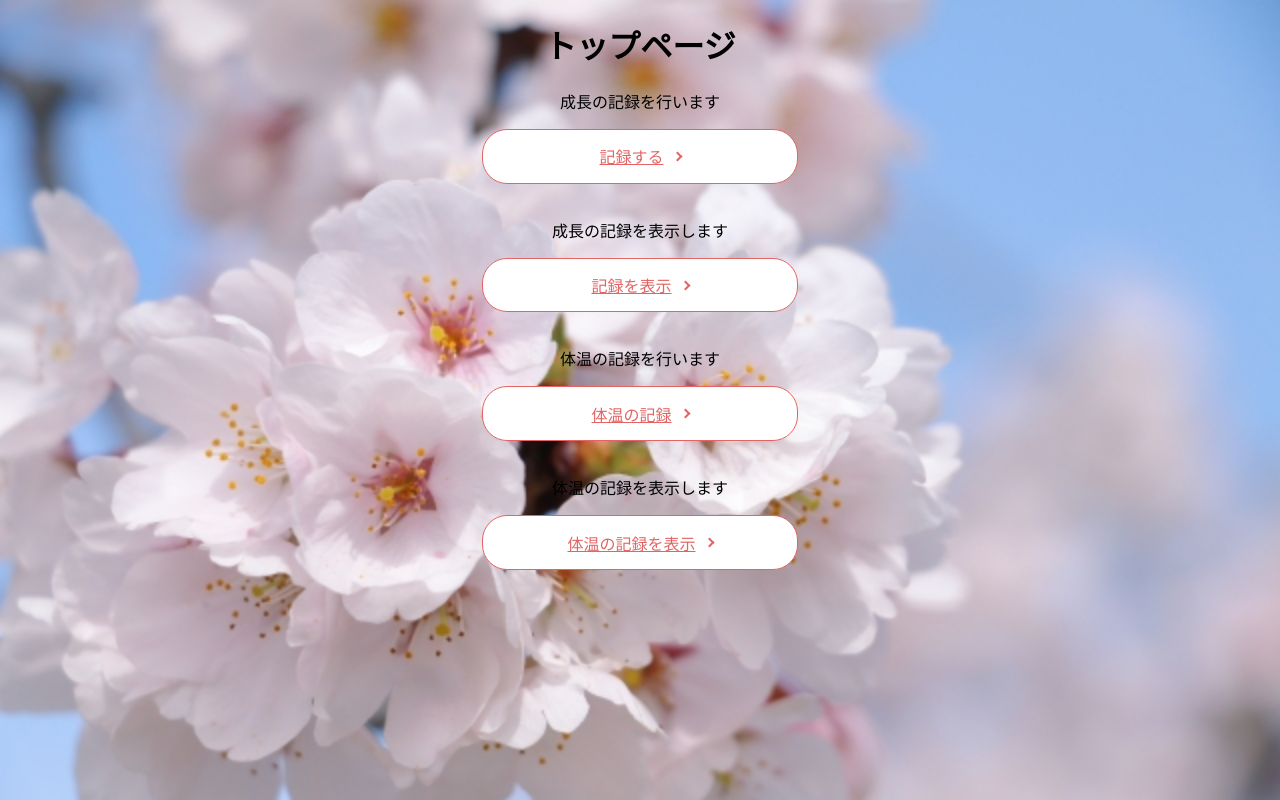
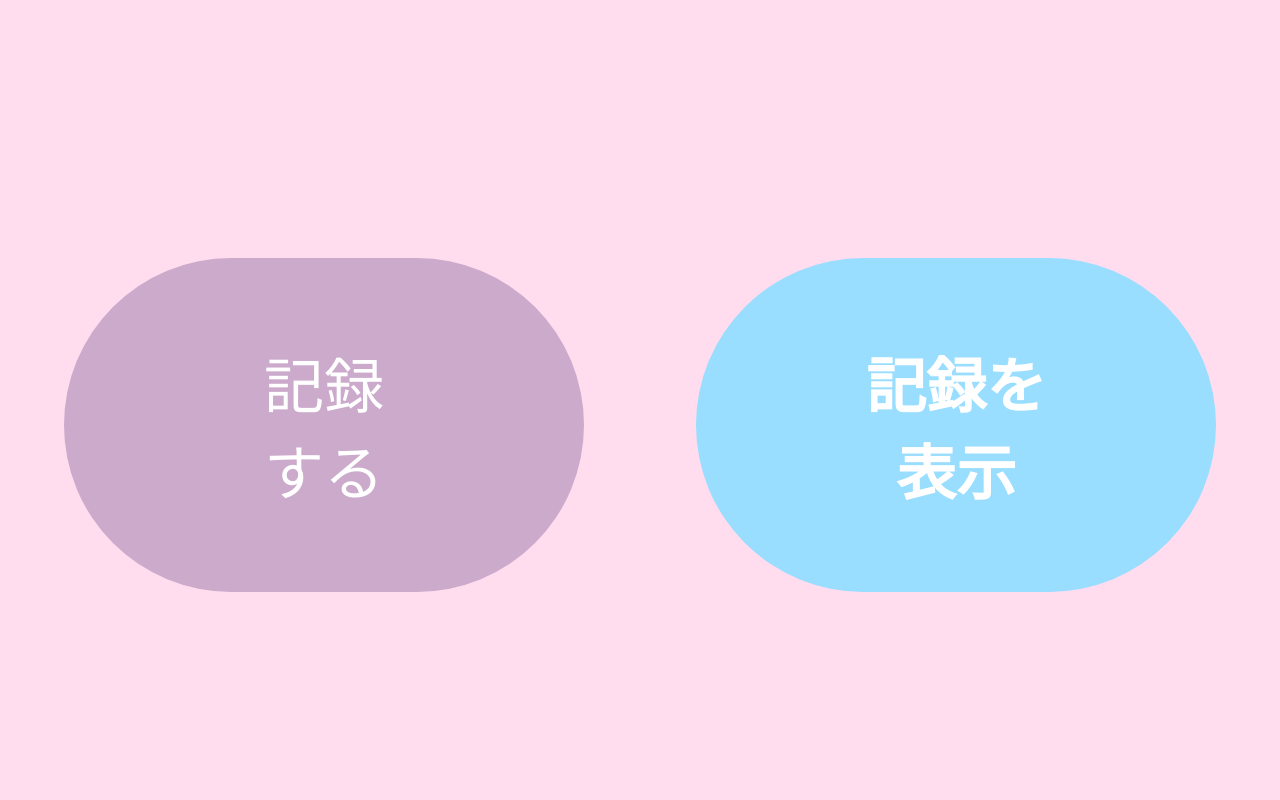
Before and after one commit to Ryuichi-Tanaka/flask_db, a Flask app: page / in a window 1280 px wide. Run offline with Flask 3, Linux system fonts and the light colour scheme.

Commit message:
仮修正

```diff
--- a/app.py
+++ b/app.py
@@ -71,7 +71,7 @@ def register_article():
 
 
 
-@app.route('/register1', methods=('GET', 'POST'))
+""" @app.route('/register1', methods=('GET', 'POST'))
 def totals():
 
     if 'light' not in request.form:
@@ -95,7 +95,7 @@ def totals():
     db.commit()
     db = database.get_db()
     totals = db.execute("SELECT * FROM TENPRERATURE")
-    return render_template('list2.html',totals=totals)
+    return render_template('list2.html',totals=totals) """
 
 
 
@@ -105,11 +105,11 @@ def read_articles():
     articles = db.execute("SELECT * FROM POST")
     return render_template('list.html', articles=articles)
 
-@app.route('/list2')
+""" @app.route('/list2')
 def read_tenprerature():
     db = database.get_db()
     totals = db.execute("SELECT * FROM TENPRERATURE")
-    return render_template('list2.html', totals=totals)
+    return render_template('list2.html', totals=totals) """
 
 @app.route('/delete/<int:id>')
 def delete_article(id):
@@ -137,7 +137,7 @@ def create_csv():
                 writer.writerow([row['DATE'],row['now'],row['USER'], row['breastfeeding'], row['urine'], row['flight']])
             return render_template('result.html')
 
-@app.route('/result2')
+""" @app.route('/result2')
 def create_csv2():
     db = database.get_db()
     rows = db.execute("SELECT * FROM TENPRERATURE").fetchall()
@@ -147,6 +147,6 @@ def create_csv2():
             writer.writerow(["日付","時間","体温：左","体温：右"])
             for row in rows:
                 writer.writerow([row['DATE'],row['now'],row['LEFT'], row['LIGHT']])
-            return render_template('result2.html')
+            return render_template('result2.html') """
 if __name__ == '__main__':
     app.run(debug=True)
--- a/static/style.css
+++ b/static/style.css
@@ -160,9 +144,10 @@ table tr:last-child td:last-child {
 }
 
 body{
-    background-image: url(sakura.jpg);
+    background-color: #FFDDEE;
+/*     background-image: url(sakura.jpg);
     background-repeat: no-repeat;
-    background-size: cover;
+    background-size: cover; */
 }
 
 
@@ -175,10 +160,10 @@ body{
     margin:0 auto;
     padding: .9em 2em;
     overflow: hidden;
-    border: 1px solid #e36464;
+    border: 1px solid #CCAACC;
     border-radius: 25px;
     background-color: #fff;
-    color: #e36464;
+    color: #CCAACC;
     font-size: 1em;
 }
 
@@ -194,7 +179,7 @@ body{
     z-index: -1;
     width: 0;
     height: 100%;
-    background-color: #e36464;
+    background-color: #CCAACC;
     content: '';
     transition: width .3s ease;
 }
@@ -208,8 +193,8 @@ body{
     width: 5px;
     height: 5px;
     margin-left: 10px;
-    border-top: 2px solid #e36464;
-    border-right: 2px solid #e36464;
+    border-top: 2px solid #CCAACC;
+    border-right: 2px solid #CCAACC;
     content: '';
 }
 
@@ -261,3 +246,65 @@ body{
     border-right: 2px solid #fff;
     content: '';
 }
+
+
+
+a.btn_25 {
+	display: block;
+	text-align: center;
+	vertical-align: middle;
+	text-decoration: none;
+	width: 200px;
+	margin: auto;
+    font-size: 60px;
+	padding: 5rem 10rem;
+    margin-top: 250px;
+	border-radius: 100vw;
+	color: #fff;
+	background: #CCAACC;
+}
+a.btn_25:hover {
+	background-position: right center;
+	background-size: 200% auto;
+	-webkit-animation: pulse 2s infinite;
+	animation: shad26 1.5s infinite;
+	color: #fff;
+}
+@keyframes shad26 {
+	0% {box-shadow: 0 0 0 0 #CCAACC;}
+	70% {box-shadow: 0 0 0 10px rgb(39 172 217 / 0%);}
+	100% {box-shadow: 0 0 0 0 rgb(39 172 217 / 0%);}
+}
+
+
+a.btn_26 {
+	display: block;
+	text-align: center;
+	vertical-align: middle;
+	text-decoration: none;
+    font-size: 60px;
+    font-weight: bold;
+	width: 200px;
+	margin: auto;
+	padding: 5rem 10rem;
+    margin-top: 250px;
+	border-radius: 100vw;
+	color: #fff;
+	background: #99DDFF;
+}
+a.btn_26:hover {
+	background-position: right center;
+	background-size: 200% auto;
+	-webkit-animation: pulse 2s infinite;
+	animation: shad26 1.5s infinite;
+	color: #fff;
+}
+@keyframes shad26 {
+	0% {box-shadow: 0 0 0 0 #99DDFF;}
+	70% {box-shadow: 0 0 0 10px rgb(39 172 217 / 0%);}
+	100% {box-shadow: 0 0 0 0 rgb(39 172 217 / 0%);}
+}
+
+.field{
+    display: flex;
+}
--- a/templates/create.html
+++ b/templates/create.html
@@ -5,7 +5,6 @@
 {% endblock %}
 
 {% block content %}
-    <h1 class="heading-10">記録する</h1>
     <form action="{{ url_for('register_article') }}" method="post" style="text-align: center;">
         <div id="a0">
             <label class="selectbox-2">
--- a/templates/index.html
+++ b/templates/index.html
@@ -5,20 +5,12 @@
 {% endblock %}
 
 {% block content %}
-<div style="text-align: center;">
-    <h1>トップページ</h1>
-</div>
-    <div style="text-align: center;">
-        <p>成長の記録を行います</p>
-        <a href="{{ url_for('create_article' )}}" class="button-29">記録する</a>
-        <br>
-        <p>成長の記録を表示します</p>
-        <a href="/list" class="button-29">記録を表示</a>
-        <br>
-        <p>体温の記録を行います</p>
+    <div class="field">
+        <a href="{{ url_for('create_article' )}}" class="btn_25">記録<br>する</a>
+        <a href="/list" class="btn_26">記録を表示</a>
+<!--         <br>
         <a href="/create2" class="button-29">体温の記録</a>
         <br>
-        <p>体温の記録を表示します</p>
-        <a href="/list2" class="button-29">体温の記録を表示</a>
+        <a href="/list2" class="button-29">体温の記録を表示</a> -->
     </div>
 {% endblock %}
--- a/templates/list.html
+++ b/templates/list.html
@@ -5,7 +5,6 @@
 {% endblock %}
 
 {% block content %}
-    <h1 style="text-align: center;">記録</h1>
     <div style="text-align: center;">
         <a href="/" class="button-29">トップページへ戻る</a>
     </div>
```
Also changed, not shown: other parts of static/style.css (+12 -28 lines).
